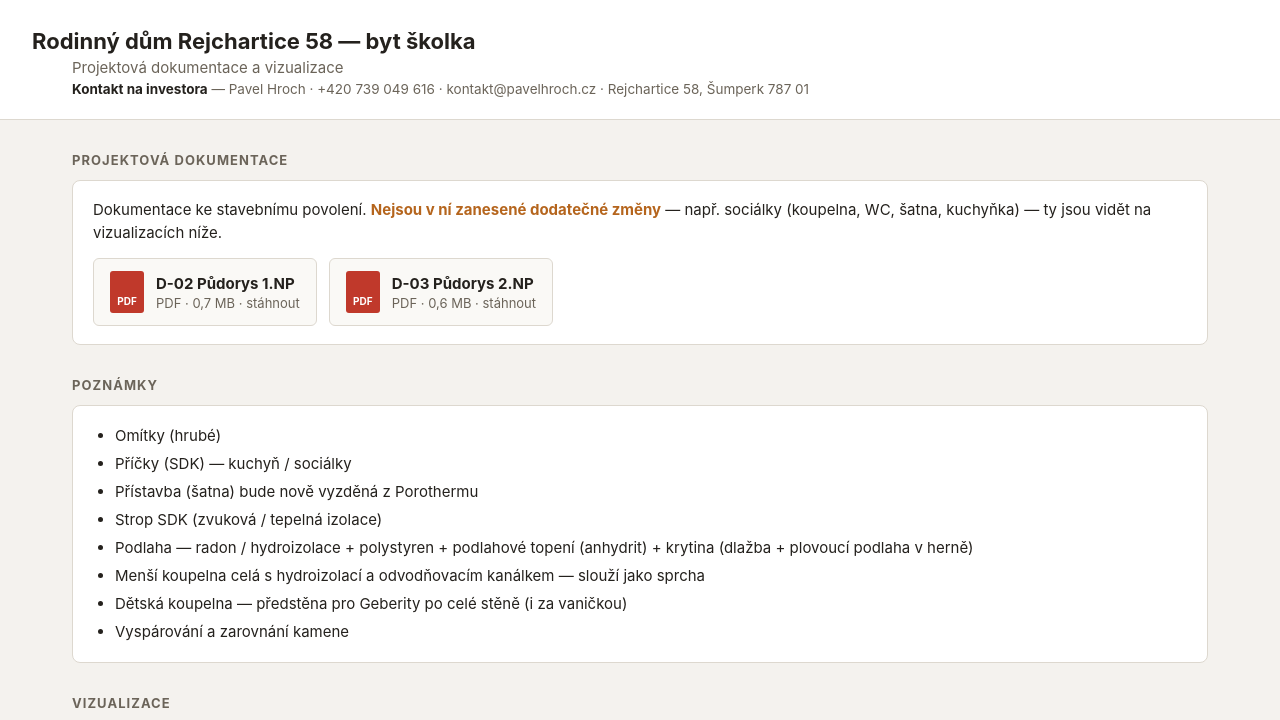
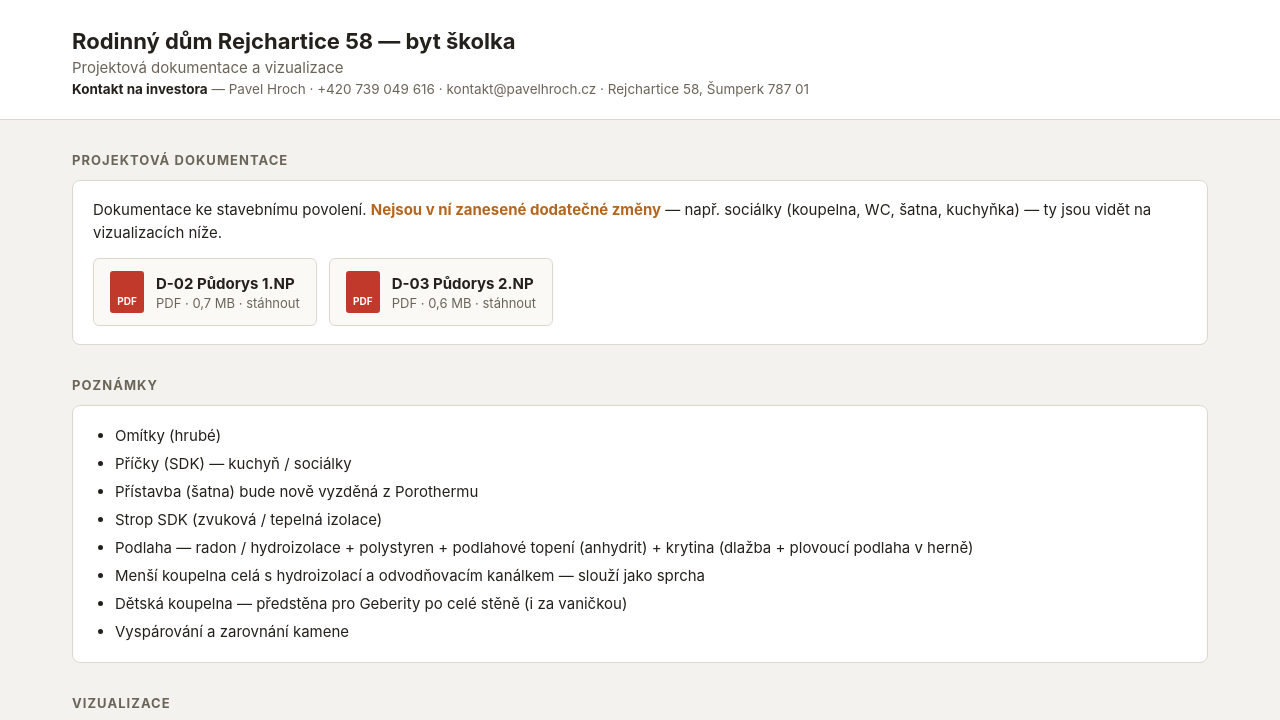
Before and after one commit to PavelHroch/rejchartice, a plain HTML site: page byt-skolka/index.html in a window 1280 px wide. Shown: the top 720 px of the page. Drawn offline with Linux system fonts and the light colour scheme.

Commit message:
Byt školka: zarovnání nadpisu v hlavičce
Co-Authored-By: Claude Opus 5.5 <noreply@anthropic.com>

```diff
--- a/byt-skolka/index.html
+++ b/byt-skolka/index.html
@@ -27,7 +27,7 @@
     background: var(--panel);
   }
   header.page-head > *, main { max-width: 1136px; margin-left: auto; margin-right: auto; }
-  header.page-head h1 { margin: 0 0 4px; font-size: 22px; }
+  header.page-head h1 { margin-top: 0; margin-bottom: 4px; font-size: 22px; }
   header.page-head .sub { color: var(--muted); font-size: 15px; }
   header.page-head .contact { color: var(--muted); font-size: 13.5px; margin-top: 4px; }
   header.page-head .contact b { color: var(--ink); }
```
Also changed, not shown: 1 other file.
